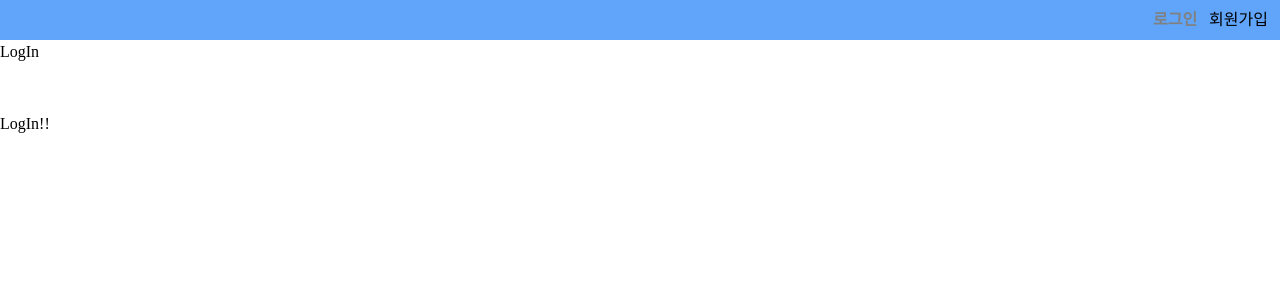
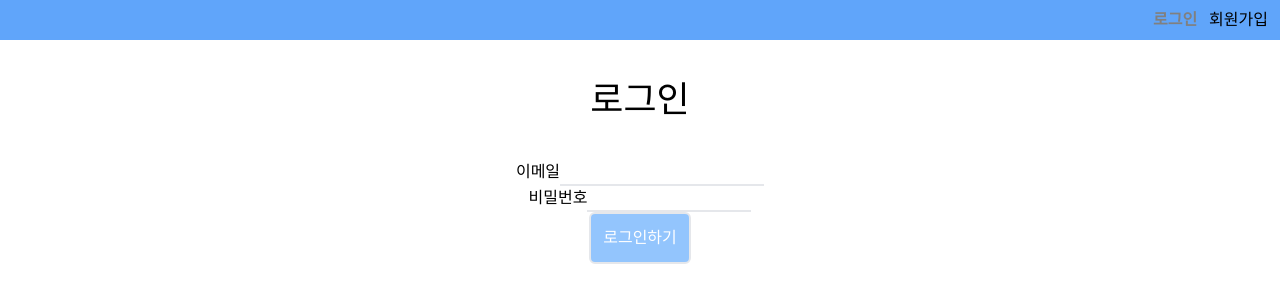
Before and after one commit to Ahn-GiHwan/vue_marker, a Vue app: page /login in a window 1280 px wide. Shown: the top 302 px of the page. Built offline with nearby package versions, Linux system fonts and the light colour scheme; a web font is replaced by a local one; what vue-sweetalert2 would draw is missing.

Commit message:
feat: 이메일, 비밀번호, 비밀번호 확인, 로그인 버튼 추가

```diff
--- a/src/routes/LogIn.vue
+++ b/src/routes/LogIn.vue
@@ -1,43 +1,118 @@
 <template>
-  <h1>LogIn</h1>
-  <input
-    v-model="id"
-    type="text" /><br />
-  <input
-    v-model="pw"
-    type="password" /><br />
-  <button @click="logIn">
-    LogIn!!
-  </button>
+  <section class="flex flex-col justify-center items-center w-full">
+    <h1 class="text-4xl p-10">
+      로그인
+    </h1>
+    <div>
+      <span>이메일</span>
+      <input
+        ref="email"
+        v-model="email"
+        class="border-b-2 border-solid outline-none pl-1"
+        type="text"
+        @keypress.enter="onSubmit" />
+    </div>
+    <div>
+      <span>비밀번호</span>
+      <input
+        ref="pw"
+        v-model="pw"
+        class="border-b-2 border-solid outline-none pl-1"
+        type="password"
+        @keypress.enter="onSubmit" />
+    </div>
+    <button
+      class="border-2 border-solid outline-none p-3 rounded-md bg-blue-300 text-white"
+      @click="onSubmit">
+      로그인하기
+    </button>
+    <Loader :loading="loading" />
+  </section>
 </template>
 
 <script>
-import axios from 'axios'
 export default {
   data(){
     return {
-      id: '',
-      pw: ''
+      email: '',
+      pw: '',
+      loading: false
     }
+  }, mounted(){
+    this.$refs.email.focus()
   },
   methods:{
-    async logIn(){
-      const { data } = await axios({
-        url:'https://asia-northeast3-heropy-api.cloudfunctions.net/api/auth/login',
-        method:'POST',
-        headers: {
-          'content-type': 'application/json',
-          'apikey': 'FcKdtJs202110',
-          'username': 'AhnGiHwan'
-        },
-        data: {
-          email: this.id,
+    async getAccountData(){
+      try {
+        const accountInfo = await this.$myAccountInfo()
+        this.$store.dispatch('account/updateAccountInfo', accountInfo)
+      } catch (error) {
+        const title = error.response.data
+        this.$swal.fire({
+          title,
+          icon: 'error'
+        })
+      }
+    },
+    async onSubmit(){
+      if(!this.validation()) return
+      if(this.loading) return
+      this.loading = true
+
+      try {
+        const res = await this.$login({
+          email: this.email,
           password: this.pw
-        }
-      })
+        })
 
-      console.log(data.accessToken)
-      sessionStorage.setItem('accessToken', data.accessToken)
+        localStorage.setItem('token', res.accessToken)
+
+        const currentAccount = await this.$myAccountInfo()
+
+        this.$store.commit('account/assignState', {
+          currentAccount
+        })
+
+        this.getAccountData()
+
+        this.$router.push('/')
+      } catch (error) {
+        const title = error.response.data
+        this.$swal.fire({
+          title,
+          icon: 'error'
+        })
+      } finally {
+        this.loading = false
+      }
+    },
+    validation(){
+      const { email, pw} = this.$refs
+      if(!email.value) {
+        this.$swal({
+          title: '이메일을 입력해 주세요.',
+          icon: 'warning'
+        }).then((value)=>{
+          if(value)
+            this.$refs.email.focus()
+        })
+        return false
+      }
+      if(!pw.value) {
+        this.$swal.fire({
+          title: '비밀번호를 입력해 주세요.',
+          icon: 'warning'
+        })
+        return false
+      }
+      if(pw.value.length < 8) {
+        this.$swal.fire({
+          title: '비밀번호는 8자 이상 입력해 주세요.',
+          icon: 'warning'
+        })
+        return false
+      }
+      return true
     }
   }
 }
```
